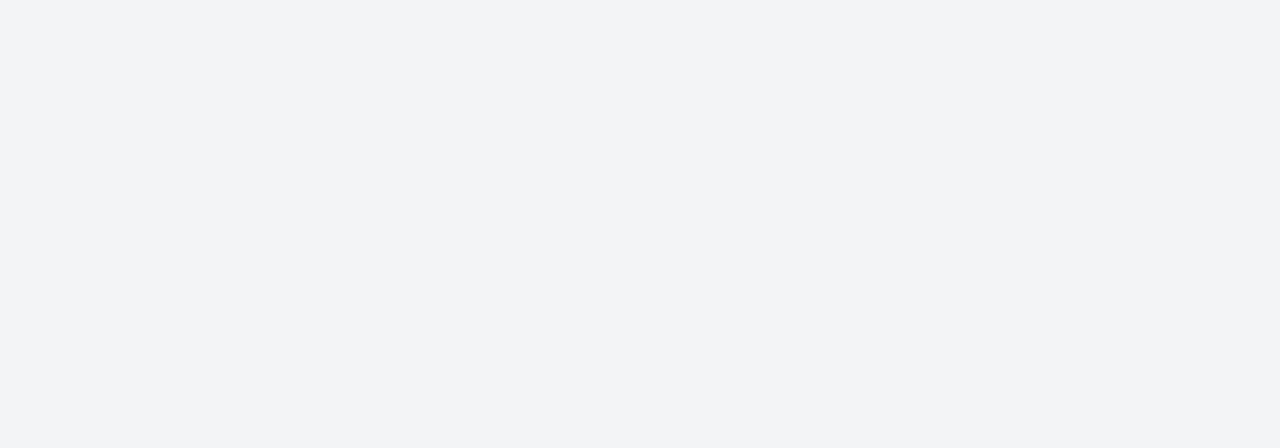
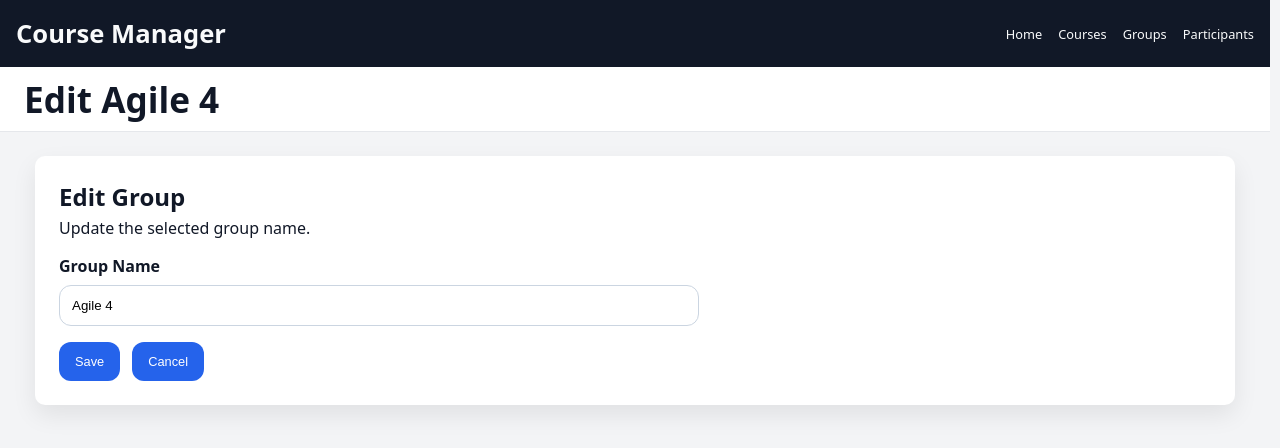
Before and after one commit to AlaaAlsous/Course-Manager, an Angular app in the folder CourseManager/CourseManager.Client/: page /groups/1/edit in a window 1280 px wide. Before the commit this address led to /. Shown: the top 448 px of the page. Built offline with nearby package versions, Linux system fonts and the light colour scheme.

Commit message:
add edit group page and navigation (#83)
* Addded (edit-groups):
edit-group page and styling.

* feat(edit-group): add group edit page

* Add  edit group functionality

```diff
--- a/CourseManager/CourseManager.Client/src/app/app.routes.ts
+++ b/CourseManager/CourseManager.Client/src/app/app.routes.ts
@@ -8,6 +8,7 @@ import { CourseView } from './course-view/course-view';
 import { ParticipantDetail } from './participant-detail/participant-detail';
 import { CreateGroup } from './create-group/create-group';
 import { PersonCreator } from './person-creator/person-creator';
+import { EditGroup } from './edit-group/edit-group';
 
 export const routes: Routes = [
   { path: '', pathMatch: 'full', redirectTo: 'home' },
@@ -17,6 +18,7 @@ export const routes: Routes = [
   { path: 'participant', component: ParticipantDetail, data: { title: 'Participant Detail' } },
   { path: 'all-courses', component: AllCourses, data: { title: 'All Courses' } },
   { path: 'groups', component: Groups, data: { title: 'Groups' } },
+  { path: 'groups/:id/edit', component: EditGroup, data: { title: 'Edit Group' } },
   { path: 'groups/:id', component: GroupView, data: { title: 'Group Detail' } },
   { path: 'group', pathMatch: 'full', redirectTo: 'groups' },
   { path: 'create-group', component: CreateGroup, data: { title: 'Create Group' } },
--- /dev/null
+++ b/CourseManager/CourseManager.Client/src/app/edit-group/edit-group.html
@@ -0,0 +1,31 @@
+<app-layout [title]="title()">
+  <section class="edit-group">
+    @if (group) {
+      <header class="edit-group__header">
+        <h2>Edit Group</h2>
+        <p>Update the selected group name.</p>
+      </header>
+
+      <label class="edit-group__field">
+        Group Name
+        <input type="text" [(ngModel)]="name" placeholder="Enter group name" />
+      </label>
+
+      @if (statusMessage()) {
+        <p class="edit-group__status">{{ statusMessage() }}</p>
+      }
+
+      <div class="edit-group__actions">
+        <button type="button" (click)="saveGroup()">Save</button>
+        <button type="button" (click)="cancel()">Cancel</button>
+      </div>
+    } @else {
+      <h2>Group not found</h2>
+      <p>The selected group does not exist.</p>
+
+      <button type="button" (click)="cancel()">
+        Back to Groups
+      </button>
+    }
+  </section>
+</app-layout>
--- /dev/null
+++ b/CourseManager/CourseManager.Client/src/app/edit-group/edit-group.scss
@@ -0,0 +1,44 @@
+.edit-group {
+  display: grid;
+  gap: 1rem;
+  max-width: 40rem;
+}
+
+.edit-group__header {
+  display: grid;
+  gap: 0.25rem;
+}
+
+.edit-group__header h2,
+.edit-group__header p {
+  margin: 0;
+}
+
+.edit-group__field {
+  display: grid;
+  gap: 0.5rem;
+  font-weight: 600;
+}
+
+.edit-group__field input {
+  padding: 0.75rem;
+  border: 1px solid #cbd5e1;
+  border-radius: 0.75rem;
+}
+
+.edit-group__actions {
+  display: flex;
+  gap: 0.75rem;
+}
+
+.edit-group__actions button,
+.edit-group button {
+  padding: 0.75rem 1rem;
+  border: 0;
+  border-radius: 0.75rem;
+  cursor: pointer;
+}
+
+.edit-group__status {
+  margin: 0;
+}
--- /dev/null
+++ b/CourseManager/CourseManager.Client/src/app/edit-group/edit-group.ts
@@ -0,0 +1,54 @@
+import { Component, inject, signal } from '@angular/core';
+import { FormsModule } from '@angular/forms';
+import { ActivatedRoute, Router } from '@angular/router';
+import { Layout } from '../layout/layout';
+import { GroupsService } from '../groups/group-panel/groups.service';
+
+@Component({
+  selector: 'app-edit-group',
+  imports: [FormsModule, Layout],
+  templateUrl: './edit-group.html',
+  styleUrl: './edit-group.scss',
+})
+export class EditGroup {
+  private readonly route = inject(ActivatedRoute);
+  private readonly router = inject(Router);
+  private readonly groupsService = inject(GroupsService);
+
+  private readonly groupId = Number(this.route.snapshot.paramMap.get('id'));
+  readonly group = this.groupsService.getGroupById(this.groupId);
+
+  readonly title = signal(this.group ? `Edit ${this.group.name}` : 'Group not found');
+  name = this.group?.name ?? '';
+  readonly statusMessage = signal('');
+
+  saveGroup(): void {
+    if (!this.group) {
+      this.statusMessage.set('Group could not be found.');
+      return;
+    }
+
+    const name = this.name.trim();
+
+    if (!name) {
+      this.statusMessage.set('Group name is required.');
+      return;
+    }
+
+    this.groupsService.updateGroup({
+      ...this.group,
+      name,
+    });
+
+    this.router.navigate(['/groups', this.groupId]);
+  }
+
+  cancel(): void {
+    if (!this.group) {
+      this.router.navigate(['/groups']);
+      return;
+    }
+
+    this.router.navigate(['/groups', this.groupId]);
+  }
+}
--- a/CourseManager/CourseManager.Client/src/app/groups/group-panel/groups.service.ts
+++ b/CourseManager/CourseManager.Client/src/app/groups/group-panel/groups.service.ts
@@ -45,12 +45,23 @@ export class GroupsService {
   ]);
 
   readonly groups = this._groups.asReadonly();
+
   getGroupById(id: number): Group | undefined {
-  return this._groups().find(group => group.id === id);
-}
+    return this._groups().find(group => group.id === id);
+  }
+
+  updateGroup(updatedGroup: Group): void {
+    this._groups.update(groups =>
+      groups.map(group =>
+        group.id === updatedGroup.id ? updatedGroup : group
+      )
+    );
+  }
 
   deleteGroup(id: number): void {
-    this._groups.update(groups => groups.filter(group => group.id !== id));
+    this._groups.update(groups =>
+      groups.filter(group => group.id !== id)
+    );
   }
 }
 
--- a/CourseManager/CourseManager.Client/src/app/groups/groups.ts
+++ b/CourseManager/CourseManager.Client/src/app/groups/groups.ts
@@ -83,9 +83,8 @@ onShowClick(): void {
     return;
   }
 
-    this.statusMessage.set(`Edit group will be connected later: ${group.name}`);
+  this.router.navigate(['/groups', group.id, 'edit']);
 }
-
   onDeleteClick(): void {
     const group = this.selectedGroup();
 
```
Lines whose indentation alone changed are shown as unchanged.
